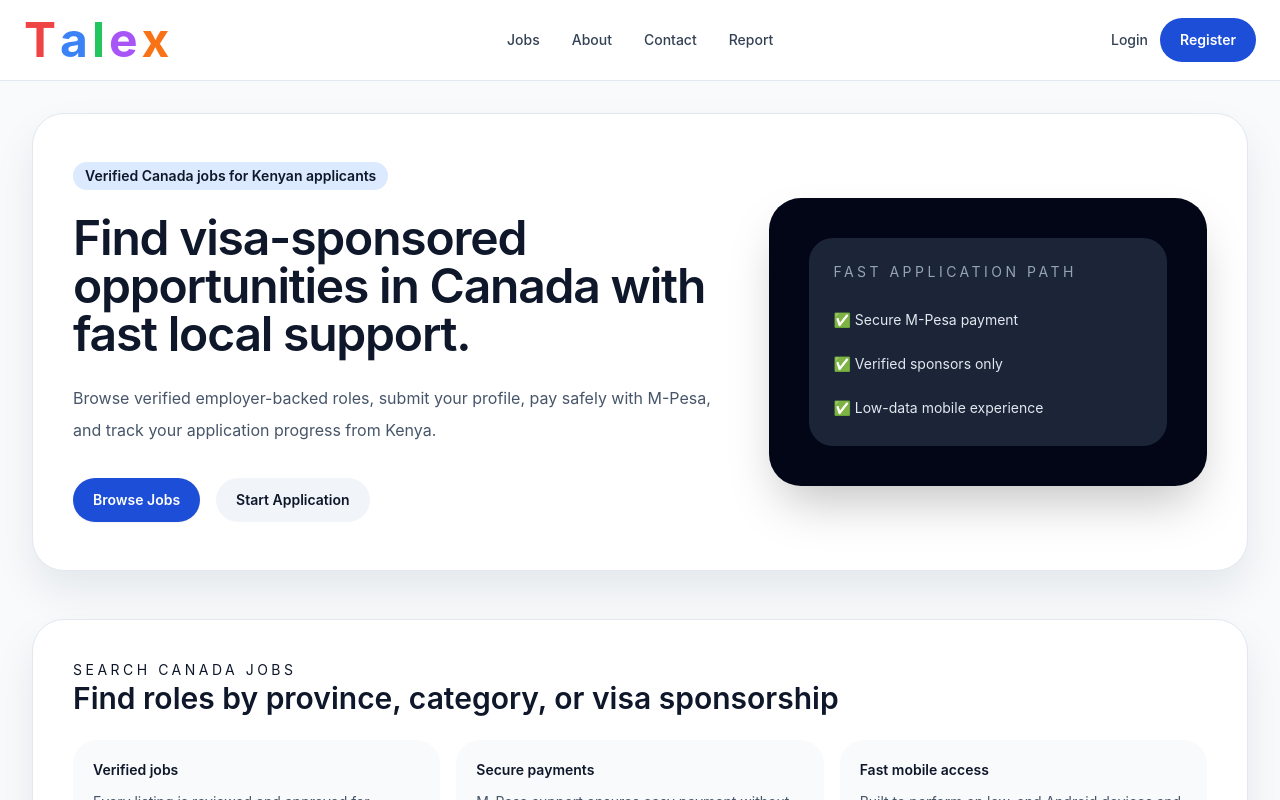
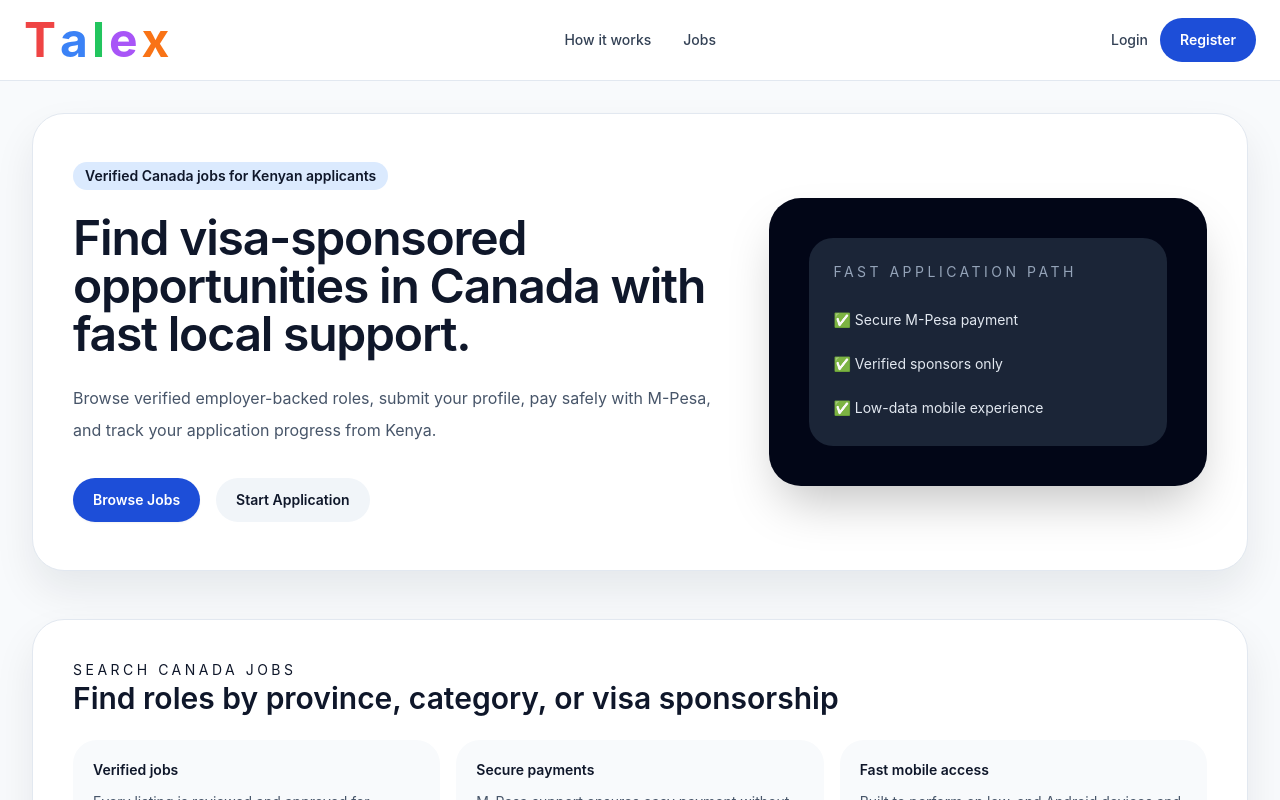
Before and after one commit to talexrecruitmentinfo-art/talex, a Next.js app: page / in a window 1280 px wide. Shown: the top 800 px of the page. Built offline with nearby package versions, Linux system fonts and the light colour scheme.

Commit message:
Move How it works to dedicated page and update navbar navigation

```diff
--- /dev/null
+++ b/app/how-it-works/page.tsx
@@ -0,0 +1,9 @@
+import HowItWorks from '@/components/features/how-it-works';
+
+export default function HowItWorksPage() {
+  return (
+    <div className="space-y-6">
+      <HowItWorks />
+    </div>
+  );
+}
--- a/app/page.tsx
+++ b/app/page.tsx
@@ -1,6 +1,5 @@
 import FeaturedJobs from '@/components/features/featured-jobs';
 import HeroSection from '@/components/features/hero-section';
-import HowItWorks from '@/components/features/how-it-works';
 
 export default function HomePage() {
   return (
@@ -31,7 +30,6 @@ export default function HomePage() {
       </section>
 
       <FeaturedJobs />
-      <HowItWorks />
 
       <section className="rounded-[32px] border border-slate-200 bg-brand-500 px-8 py-10 text-white shadow-card sm:px-12">
         <div className="grid gap-8 lg:grid-cols-[1.4fr_1fr] lg:items-center">
--- a/components/shared/navbar.tsx
+++ b/components/shared/navbar.tsx
@@ -4,10 +4,8 @@ import Link from 'next/link';
 import { useState } from 'react';
 
 const links = [
+  { href: '/how-it-works', label: 'How it works' },
   { href: '/jobs', label: 'Jobs' },
-  { href: '/about', label: 'About' },
-  { href: '/contact', label: 'Contact' },
-  { href: '/report', label: 'Report' },
 ];
 
 export default function Navbar() {
```
